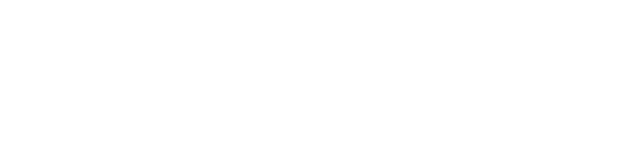
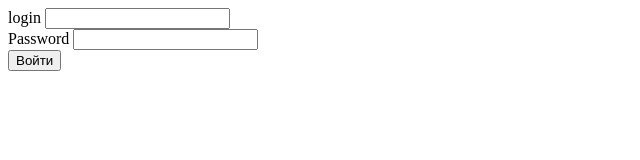
Before and after one commit to ladyzhenskaja/myproject, a plain HTML site: page index.html in a window 1280 px wide. Shown: the whole page, without its empty margins (0-640 px from the left). Drawn offline with Linux system fonts and the light colour scheme.

Commit message:
auth form

```diff
--- a/index.html
+++ b/index.html
@@ -5,6 +5,14 @@
     <title>Document</title>
 </head>
 <body>
-
+   <form method='get'>
+   	<label for='name'>login</label>
+   	<input type='text' id='name'>
+ 	<br>
+ 	<label for='password'>Password</label>
+   	<input type='password' id='password'>
+   	<br>
+   	<input type='submit' value='Войти'>
+   </form>
 </body>
 </html>
```
